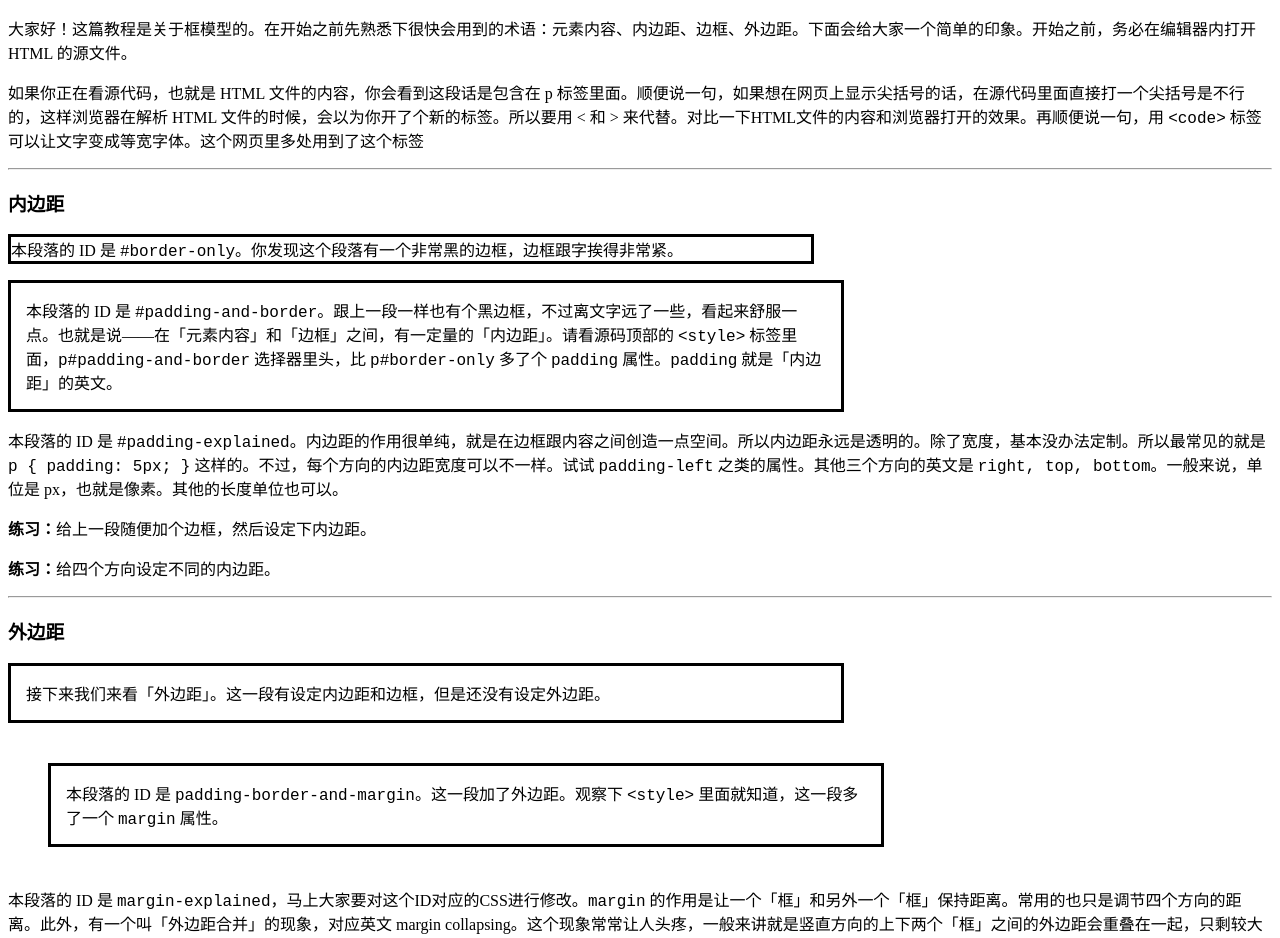
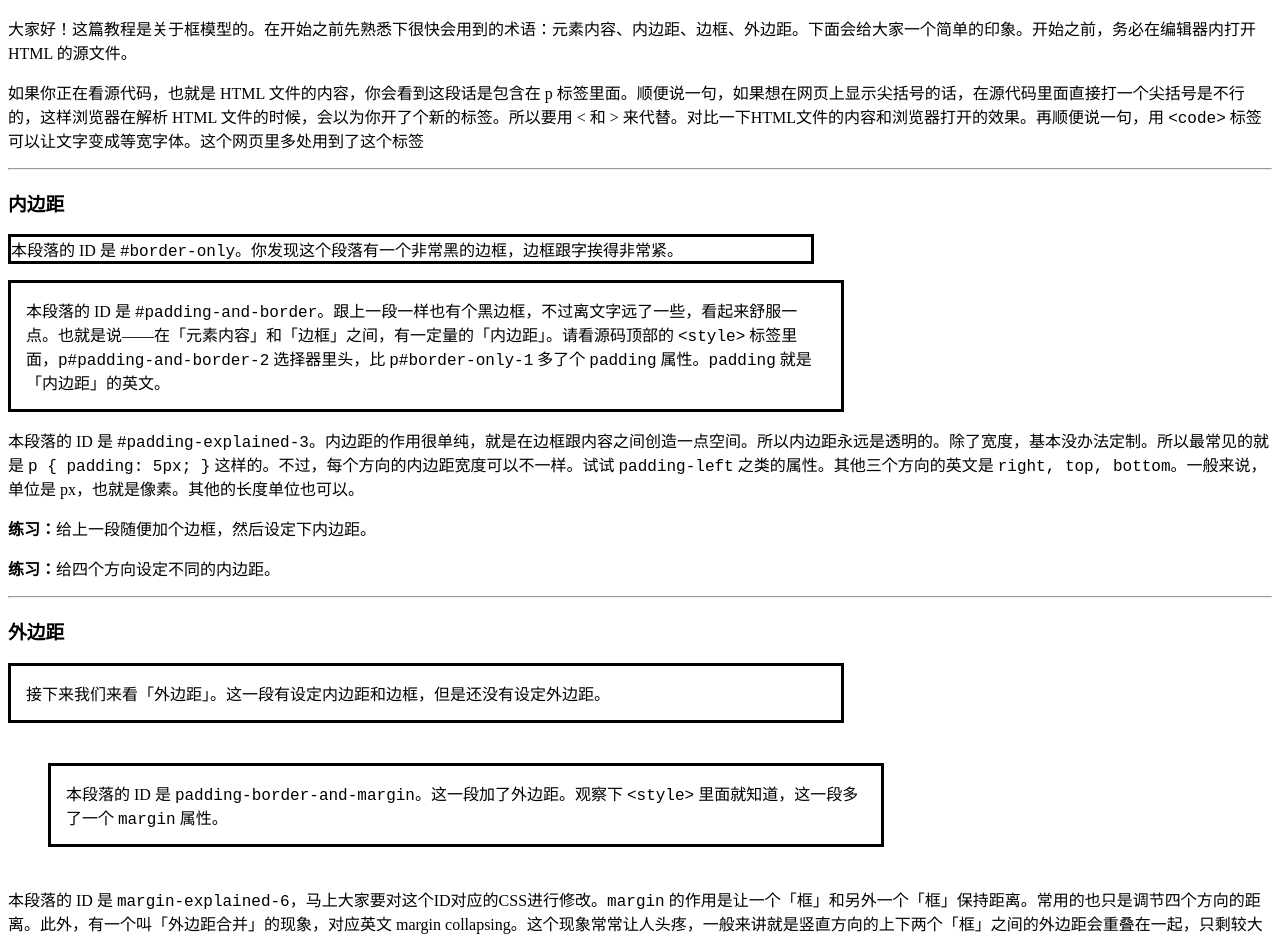
Before and after one commit to LAB-Remote/LAB-Remote.github.io, a Jekyll site: the page teaching/zhibin/4/第四课_框模型.html, which Jekyll copies as it is, in a window 1280 px wide. Shown: the top 938 px of the page. Built offline with Jekyll 4.4.1, drawn with Linux system fonts in a browser that asks for light colours; some of the changed text lies outside the part shown.

Commit message:
update lesson 4 html

```diff
--- a/teaching/zhibin/4/第四课_框模型.html
+++ b/teaching/zhibin/4/第四课_框模型.html
@@ -12,36 +12,48 @@
 </style>
 <!-- 请在下面这个 <style> 标签里面尽情实验！ -->
     <style>
-     p#border-only {
+    p#border-only-1 {
       width: 800px;
       border: 3px solid black;
   }
-     p#padding-and-border {
+  p#padding-and-border-2 {
       width: 800px;
       padding: 15px; /* 内边距 */
       border: 3px solid black;
   }
 
-     /* 这里留给 padding-explained */
+  /* 这里留给 padding-explained-3 */
+     /*
+     p#padding-explained-3 {
+
+     }
+     */
 
      /* 其实一个选择器可以作用于多个对象。比如说这里，#padding-and-border 和
 	#padding-and-border-again 的 styling 完全是一样的，那么可以写成：
 
-	p#padding-and-border, p#padding-and-border-again {
+	p#padding-and-border-2, p#padding-and-border-again-4 {
 	...code code code...
 	}
   */
-     p#padding-and-border-again {
+  p#padding-and-border-again-4 {
       width: 800px;
       padding: 15px;
       border: 3px solid black;
   }
-     p#padding-border-and-margin {
+  p#padding-border-and-margin-5 {
       width: 800px;
       padding: 15px;
       border: 3px solid black;
       margin: 40px; /* 外边距 */
   }
+
+  /* 这里留给 margin-explained-3 */
+     /*
+     p#margin-explained-6 {
+
+     }
+     */
      p#p1, p#p2 {
       width: 40vw;
       border: 1px solid black;
@@ -56,20 +68,20 @@
     <p>如果你正在看源代码，也就是 HTML 文件的内容，你会看到这段话是包含在 p 标签里面。顺便说一句，如果想在网页上显示尖括号的话，在源代码里面直接打一个尖括号是不行的，这样浏览器在解析 HTML 文件的时候，会以为你开了个新的标签。所以要用 &lt; 和 &gt; 来代替。对比一下HTML文件的内容和浏览器打开的效果。再顺便说一句，用 <code>&lt;code&gt;</code> 标签可以让文字变成等宽字体。这个网页里多处用到了这个标签</p>
     <hr>
     <h3>内边距</h3>
-    <p id="border-only">本段落的 ID 是 <code>#border-only</code>。你发现这个段落有一个非常黑的边框，边框跟字挨得非常紧。</p>
-    <p id="padding-and-border">本段落的 ID 是 <code>#padding-and-border</code>。跟上一段一样也有个黑边框，不过离文字远了一些，看起来舒服一点。也就是说——在「元素内容」和「边框」之间，有一定量的「内边距」。请看源码顶部的 <code>&lt;style&gt;</code> 标签里面，<code>p#padding-and-border</code> 选择器里头，比 <code>p#border-only</code> 多了个 <code>padding</code> 属性。<code>padding</code> 就是「内边距」的英文。</p>
-    <p id="padding-explained">本段落的 ID 是 <code>#padding-explained</code>。内边距的作用很单纯，就是在边框跟内容之间创造一点空间。所以内边距永远是透明的。除了宽度，基本没办法定制。所以最常见的就是 <code>p { padding: 5px; }</code> 这样的。不过，每个方向的内边距宽度可以不一样。试试 <code>padding-left</code> 之类的属性。其他三个方向的英文是 <code>right, top, bottom</code>。一般来说，单位是 px，也就是像素。其他的长度单位也可以。</p>
+    <p id="border-only-1">本段落的 ID 是 <code>#border-only</code>。你发现这个段落有一个非常黑的边框，边框跟字挨得非常紧。</p>
+    <p id="padding-and-border-2">本段落的 ID 是 <code>#padding-and-border</code>。跟上一段一样也有个黑边框，不过离文字远了一些，看起来舒服一点。也就是说——在「元素内容」和「边框」之间，有一定量的「内边距」。请看源码顶部的 <code>&lt;style&gt;</code> 标签里面，<code>p#padding-and-border-2</code> 选择器里头，比 <code>p#border-only-1</code> 多了个 <code>padding</code> 属性。<code>padding</code> 就是「内边距」的英文。</p>
+    <p id="padding-explained-3">本段落的 ID 是 <code>#padding-explained-3</code>。内边距的作用很单纯，就是在边框跟内容之间创造一点空间。所以内边距永远是透明的。除了宽度，基本没办法定制。所以最常见的就是 <code>p { padding: 5px; }</code> 这样的。不过，每个方向的内边距宽度可以不一样。试试 <code>padding-left</code> 之类的属性。其他三个方向的英文是 <code>right, top, bottom</code>。一般来说，单位是 px，也就是像素。其他的长度单位也可以。</p>
     <p><b>练习：</b>给上一段随便加个边框，然后设定下内边距。</p>
     <p><b>练习：</b>给四个方向设定不同的内边距。</p>
 
     <hr><!-- 这是分割线 -->
     <h3>外边距</h3>
-    <p id="padding-and-border-again">接下来我们来看「外边距」。这一段有设定内边距和边框，但是还没有设定外边距。</p>
-    <p id="padding-border-and-margin">本段落的 ID 是 <code>padding-border-and-margin</code>。这一段加了外边距。观察下 <code>&lt;style&gt;</code> 里面就知道，这一段多了一个 <code>margin</code> 属性。</p>
+    <p id="padding-and-border-again-4">接下来我们来看「外边距」。这一段有设定内边距和边框，但是还没有设定外边距。</p>
+    <p id="padding-border-and-margin-5">本段落的 ID 是 <code>padding-border-and-margin</code>。这一段加了外边距。观察下 <code>&lt;style&gt;</code> 里面就知道，这一段多了一个 <code>margin</code> 属性。</p>
 
-    <p id="margin-explained">本段落的 ID 是 <code>margin-explained</code>，马上大家要对这个ID对应的CSS进行修改。<code>margin</code> 的作用是让一个「框」和另外一个「框」保持距离。常用的也只是调节四个方向的距离。此外，有一个叫「外边距合并」的现象，对应英文 margin collapsing。这个现象常常让人头疼，一般来讲就是竖直方向的上下两个「框」之间的外边距会重叠在一起，只剩较大的那个。具体有不同的情况，如果想深入了解，请参阅<a href="https://css-tricks.com/what-you-should-know-about-collapsing-margins/" target="_blank">这里</a>。</p>
+    <p id="margin-explained-6">本段落的 ID 是 <code>margin-explained-6</code>，马上大家要对这个ID对应的CSS进行修改。<code>margin</code> 的作用是让一个「框」和另外一个「框」保持距离。常用的也只是调节四个方向的距离。此外，有一个叫「外边距合并」的现象，对应英文 margin collapsing。这个现象常常让人头疼，一般来讲就是竖直方向的上下两个「框」之间的外边距会重叠在一起，只剩较大的那个。具体有不同的情况，如果想深入了解，请参阅<a href="https://css-tricks.com/what-you-should-know-about-collapsing-margins/" target="_blank">这里</a>。</p>
     <p><b>练习：</b>给上一段随便加个边框，接着设定下内边距，最后加个外边距。</p>
-    <p><b>练习：</b>你可能已经注意到了。观察一下，你在做前一个练习的时候，有没有「外边距合并」的情况？<code>#padding-border-and-margin</code> 这一段默认有 40px 的外边距。可以试试给 <code>margin-explained</code> 设定 20px 的外边距，再改成 40px。这两个「框」之间的距离会有变化吗？再试试设定成 80px。</p>
+    <p><b>练习：</b>你可能已经注意到了。观察一下，你在做前一个练习的时候，有没有「外边距合并」的情况？<code>#padding-border-and-margin-5</code> 这一段默认有 40px 的外边距。可以试试给 <code>margin-explained-6</code> 设定 20px 的外边距，再改成 40px。这两个「框」之间的距离会有变化吗？再试试设定成 80px。</p>
 
     <hr>
     <h3>什么是「框」？</h3>
```
Lines whose indentation alone changed are shown as unchanged.
